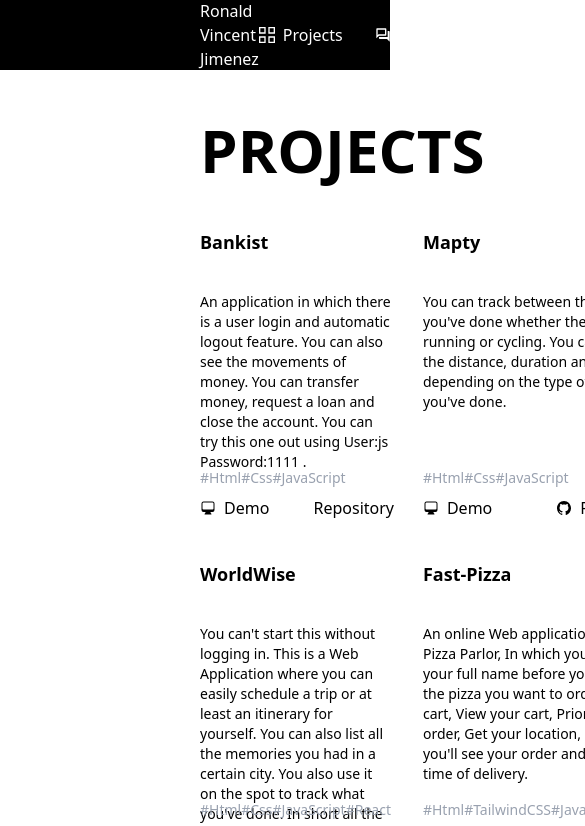
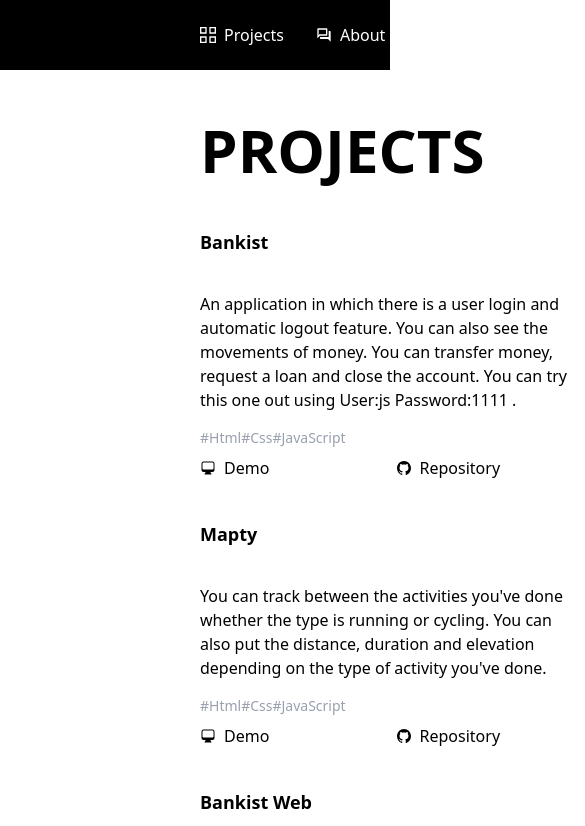
Before and after one commit to rvljimenez/PersonalPortfolio, a React (Vite) app: page /projects in a window 390 px wide. Shown: the top 826 px of the page, 585 px wide, since content can reach past the window. Built offline with nearby package versions, Linux system fonts and the light colour scheme.

Commit message:
final for responsiveness

```diff
--- a/src/AppLayout.jsx
+++ b/src/AppLayout.jsx
@@ -6,7 +6,7 @@ function AppLayout() {
   return (
     <div className=" grid h-screen grid-rows-[1fr_auto_1fr]">
       <PageNav />
-      <main className=" py-10 mt-20">
+      <main className="py-10 mt-20">
         <Outlet />
       </main>
       <Footer></Footer>
--- a/src/Components/About.jsx
+++ b/src/Components/About.jsx
@@ -4,7 +4,7 @@ import image from "../data/image.jpg";
 
 function About() {
   return (
-    <div className="h-screen px-50">
+    <div className="px-50">
       <div className="font-bold text-6xl mb-12">About Me</div>
       <div className="grid grid-cols-[1fr_1fr_1fr] align-middle">
         <div className="flex flex-col gap-10 justify-evenly text-lg mb-12 col-span-2 mr-30">
@@ -21,7 +21,10 @@ function About() {
           </p>
         </div>
         <div>
-          <img src={image} className="h-50 rounded-[50%] w-auto" />
+          <img
+            src={image}
+            className="hidden sm:block  h-50 rounded-[50%] w-auto"
+          />
         </div>
       </div>
 
--- a/src/Components/Home.jsx
+++ b/src/Components/Home.jsx
@@ -3,7 +3,7 @@ import { HiEnvelope } from "react-icons/hi2";
 
 function Home() {
   return (
-    <div className="h-148 grid px-50 py-5 ">
+    <div className="grid px-50 py-5 ">
       <div>
         <div className="font-bold block text-6xl ">
           Hello, I am
--- a/src/Components/Projects.jsx
+++ b/src/Components/Projects.jsx
@@ -5,10 +5,10 @@ function Projects() {
   const portfolio = data;
 
   return (
-    <div className="h-screen px-50">
+    <div className="px-50">
       <div className="font-bold text-6xl mb-10">PROJECTS</div>
 
-      <div className="grid grid-cols-[1fr_1fr_1fr] h-150 gap-8">
+      <div className="grid grid-cols-1 gap-8 mb-20 sm:grid-cols-[1fr_1fr] md:grid-cols-[1fr_1fr_1fr]">
         {portfolio.map((portfolio) => (
           <ProjectsData key={portfolio.title} portfolio={portfolio} />
         ))}
--- a/src/Components/ProjectsData.jsx
+++ b/src/Components/ProjectsData.jsx
@@ -6,10 +6,10 @@ function ProjectsData({ portfolio }) {
   return (
     <ul
       key={portfolio.title}
-      className="grid grid-rows-[auto_1fr_auto_auto] hover:scale-105 duration-300"
+      className="grid grid-rows-[auto_1fr_auto_auto] hover:scale-105 duration-30 "
     >
       <div className="text-lg my-2 font-bold h-12">{title}</div>
-      <div className="text-sm my-2 h-40">{description}</div>
+      <div className="text-base my-2">{description}</div>
       <div className="text-gray-400 my-2 text-sm">{type}</div>
 
       <div className="grid grid-cols-2 gap-5">
--- a/src/data/data.js
+++ b/src/data/data.js
@@ -22,7 +22,7 @@ const data = [
   },
   {
     title: "WorldWise",
-    description: "You can't start this without logging in. This is a Web Application where you can easily schedule a trip or at least an itinerary for yourself. You can also list all the memories you had in a certain city. You also use it on the spot to track what you've done. In short all the the things you will do or you've done in a trip can be listed in here.",
+    description: "You can't start this without logging in. This is a Web Application where you can easily schedule a trip or at least an itinerary for yourself. You can also list all the memories you had in a certain city.",
     demoLink: "https://worldwise-ronald-vincent-jimenezs-projects.vercel.app/",
     repositoryLink: "https://github.com/rvljimenez/Worldwise",
     type: ['#Html', '#Css', '#JavaScript', '#React']
--- a/src/ui/NameLogo.jsx
+++ b/src/ui/NameLogo.jsx
@@ -3,7 +3,9 @@ import { NavLink } from "react-router-dom";
 function NameLogo() {
   return (
     <div className="hover:font-bold duration-150">
-      <NavLink to={"/"}>Ronald Vincent Jimenez</NavLink>
+      <NavLink to={"/"} className="hidden md:block">
+        Ronald Vincent Jimenez
+      </NavLink>
     </div>
   );
 }
```
